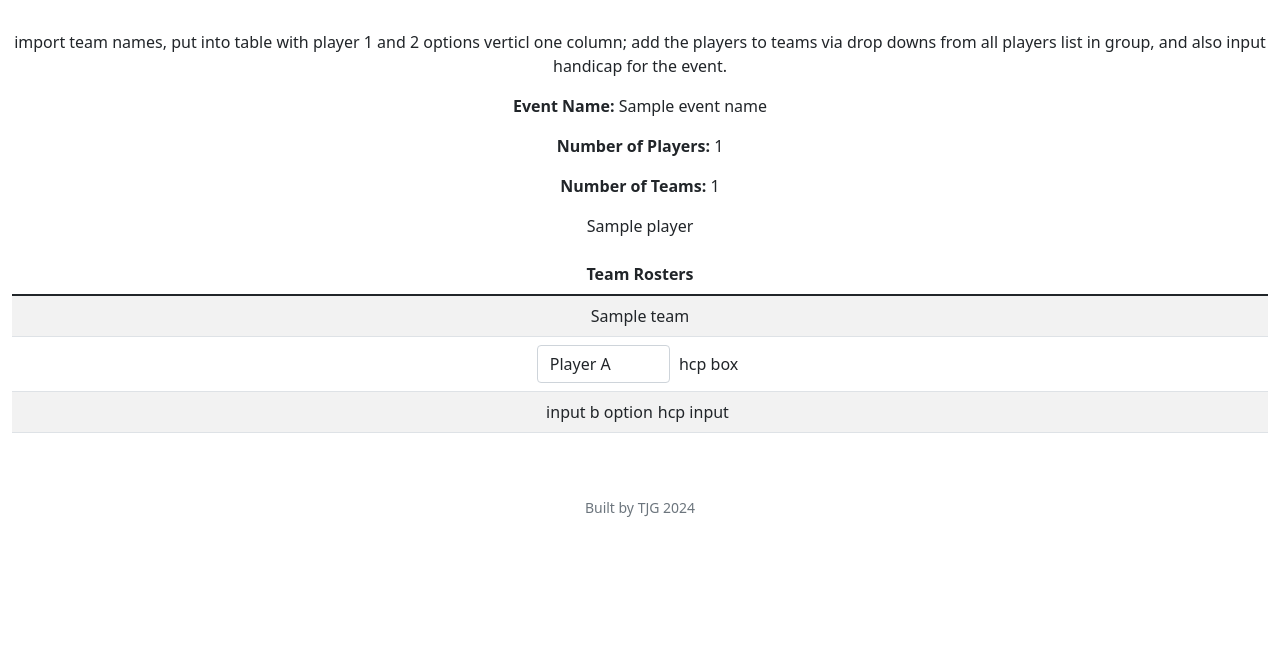
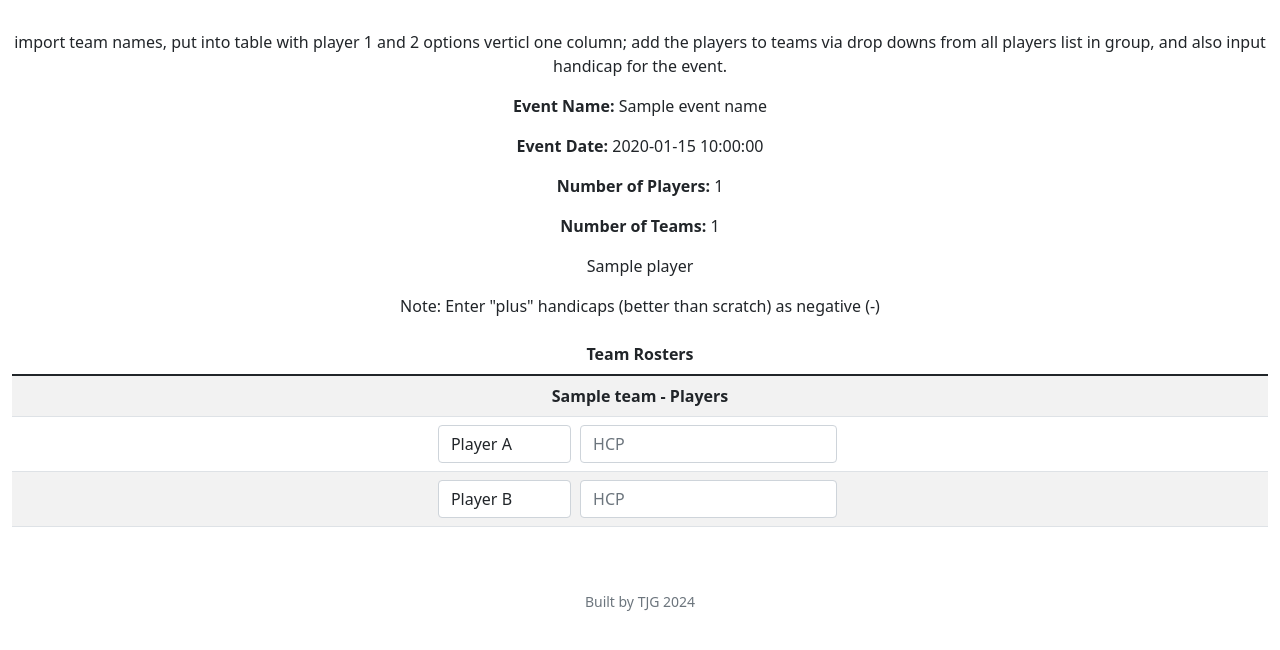
Before and after one commit to tjg14/FD24mySQL, a Flask app: template templates/create_event_continued.html in a window 1280 px wide. Shown: the part 74-724 px from the top of the page. Run offline with Flask 3, Linux system fonts and the light colour scheme; the template is opened without the code that fills it: most values are stand-ins (such as "Sample title", 1, 10 or a date in 2020); some libraries are stand-ins or nearby versions.

Commit message:
create event addl progress

```diff
--- a/app.py
+++ b/app.py
@@ -304,6 +304,7 @@ def create_event():
 
     if request.method == "POST":
         event_name = request.form.get("event_name")
+        event_date = request.form.get("event_date")
         try:
             num_players = int(request.form.get("num_players"))
         except ValueError:
@@ -322,7 +323,26 @@ def create_event():
 
         group_players = db.execute("SELECT player_name FROM players WHERE group_id = ?", session["group_id"])
 
-        return render_template("create_event_continued.html", event_name=event_name,
+        return render_template("create_event_continued.html", event_name=event_name, event_date=event_date,
             num_players=num_players, num_teams=num_teams, team_names=team_names, group_players=group_players)
     else:
         return render_template("create_event.html")
+
+@app.route("/create_event_continued", methods=["GET", "POST"])
+@login_required
+@group_login_required
+def create_event_continued():
+    """Create Event"""
+
+    if request.method == "POST":
+
+            #Need, for each team, player a and player b, and their handicaps
+            #insert into events, event, group, date
+            #insert into teams, teams, event
+            #insert into team_roster, players on each team
+            #insert into handicaps table, event, player, and handicap
+
+
+            return apology("to do book event and team details")
+    else:
+        redirect("/create_event")
--- a/templates/create_event.html
+++ b/templates/create_event.html
@@ -16,6 +16,9 @@ from all players list in group, select team to associate them with, and also inp
                 <p></p>
                 <span><b>Number of Players</b></span>
                 <input autocomplete="off" class="form-control mx-auto w-auto" name="num_players" placeholder="Number of Players" type="number">
+                <p></p>
+                <span><b>Date (Optional)</b></span>
+                <input autocomplete="off" class="form-control mx-auto w-auto" name="event_date" placeholder="Event Date" type="date">
                 <p></p>
             </div>
             <p></p>
--- a/templates/create_event_continued.html
+++ b/templates/create_event_continued.html
@@ -9,11 +9,20 @@
 from all players list in group,  and also input handicap for the event.
 <p></p>
     <div>
+        <form>
             <p><b>Event Name:</b> {{ event_name }}</p>
+            <input type="hidden" name="event_name" value="{{ event_name }}">
+
+            {% if event_date %}
+                <p><b>Event Date:</b> {{ event_date }}</p>
+                <input type="hidden" name="event_date" value="{{ event_date }}">
+            {% endif %}
 
             <p> <b>Number of Players:</b> {{ num_players }}</p>
+            <input type="hidden" name="num_players" value="{{ num_players }}">
 
             <p><b>Number of Teams:</b> {{ num_teams }}</p>
+            <input type="hidden" name="num_teams" value="{{ num_teams }}">
 
             <p>
                 {% for player in group_players %}
@@ -21,6 +30,8 @@ from all players list in group,  and also input handicap for the event.
                 {% endfor %}
 
             </p>
+
+            Note: Enter "plus" handicaps (better than scratch) as negative (-)
 
             <p>
                 <table class="table table-hover table-striped">
@@ -32,12 +43,12 @@ from all players list in group,  and also input handicap for the event.
                     <tbody>
                         {% for team in team_names %}
                             <tr>
-                            <td>{{ team }}</td>
+                                <td><b>{{ team }}  - Players</b></td>
                             </tr>
                             <tr>
                                 <td>
                                     <span>
-                                    <div class="form-group">
+                                        <div>
                                             <select class="form-control" name="player_a_team_" + {{ team }}>
                                                 <option selected disabled>Player A</option>
                                                 {% for player in group_players %}
@@ -46,16 +57,29 @@ from all players list in group,  and also input handicap for the event.
                                             </select>
                                         </div>
                                     </span>
-                                <span>hcp box</span>
+                                    <span><input class="form-control mx-auto w-auto" name="hcp_player_a_team_" + {{ team }} type="number" step="0.1" placeholder="HCP"></span>
                                 </td>
                             </tr>
                             <tr>
-                            <td><span>input b option </span><span>hcp input</span> </td>
+                                <td>
+                                    <span>
+                                        <div>
+                                            <select class="form-control" name="player_b_team_" + {{ team }}>
+                                                <option selected disabled>Player B</option>
+                                                {% for player in group_players %}
+                                                    <option value="{{ player.player_name }}">{{ player.player_name }}</option>
+                                                {% endfor %}
+                                            </select>
+                                        </div>
+                                    </span>
+                                    <span><input class="form-control mx-auto w-auto" name="hcp_player_b_team_" + {{ team }} type="number" step="0.1" placeholder="HCP"></span>
+                                </td>
                             </tr>
                         {% endfor %}
                     </tbody>
                 </table>
             </p>
+        </form>
     </div>
     <script>
 
```
Also changed, not shown: 1 other file. Lines whose indentation alone changed are shown as unchanged.
